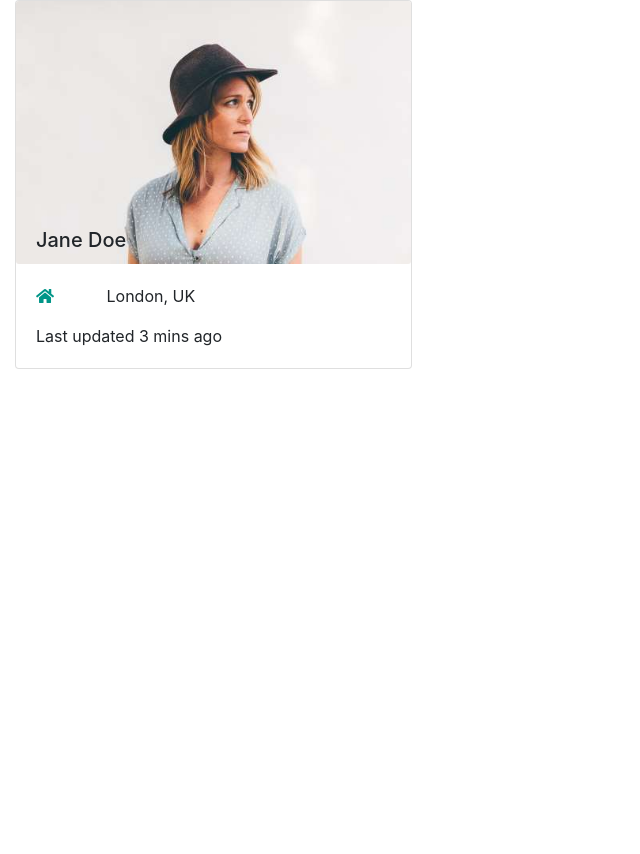
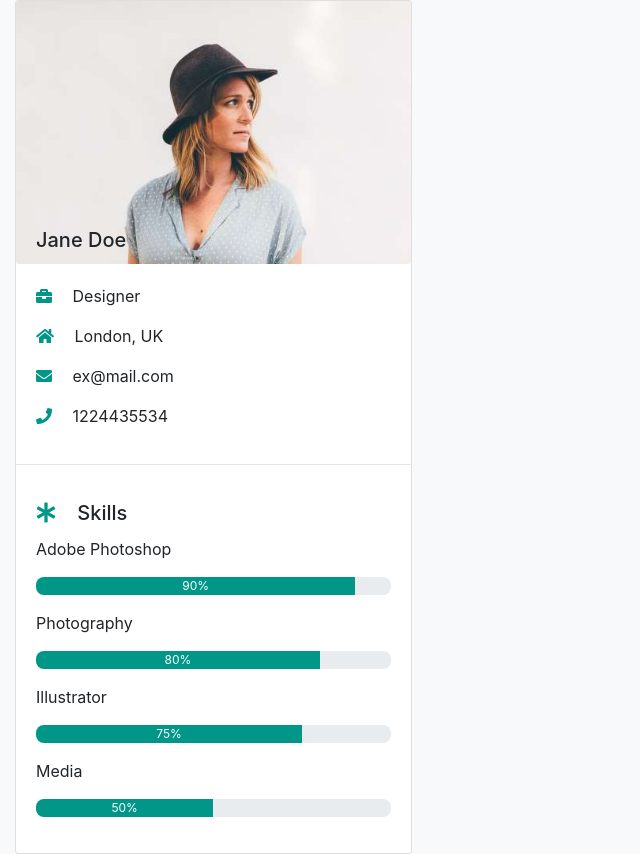
Before and after one commit to ahmedElnewery/boostrap_cv, a plain HTML site: page index.html in a window 1280 px wide. Shown: the whole page, without its empty margins (0-640 px from the left). Before the commit the page ends 800 px from the top, so only its background shows below. Drawn offline with nearby package versions, Linux system fonts and the light colour scheme.

Commit message:
add skills and info sections

```diff
--- a/cv.scss
+++ b/cv.scss
@@ -9,3 +9,13 @@ $maincolor: #009688;
     }
 
 }
+.skills-progress{
+    .progress{
+        height:18px;
+        border-radius: .5rem;
+        .progress-bar{
+            background-color: $maincolor;
+        }
+    }
+
+}
--- a/index.html
+++ b/index.html
@@ -14,12 +14,12 @@
     <link rel="stylesheet" href="./style.css">
 </head>
 
-<body>
+<body class="bg-light">
     <div class="container-fluid">
         <div class="row">
             <div class="col-md-4">
-                <div class="info" id="info">
-                    <div class="card ">
+                <div class="card ">
+                    <div class="info" id="info">
                         <div class=" position-relative">
                             <img class="card-img" src="./images/profile.jpg" alt="Card image">
                             <div class="card-img-overlay">
@@ -29,15 +29,79 @@
                         <div class="card-body">
 
                             <p class="card-text">
-                                <span class="mr-5">
-                                    <i class="fas fa-home main-color"></i>
+                                <span class="mr-3">
+                                    <i class="fas fa-briefcase main-color"></i>
+                                </span>
+                                Designer
+                            </p>
+                            <p class="card-text">
+                                <span class="mr-3 main-color">
+                                    <i class="fas fa-home "></i>
                                 </span>
                                 London, UK
                             </p>
-                            <p class="card-text">Last updated 3 mins ago</p>
+                            <p class="card-text">
+                                <span class="mr-3 main-color">
+                                    <i class="fas fa-envelope"></i>
+                                </span>
+                                ex@mail.com
+                            </p>
+                            <p class="card-text">
+                                <span class="mr-3 main-color">
+
+                                    <i class="fas fa-phone"></i>
+                                </span>
+                                1224435534
+                            </p>
+
                         </div>
                     </div>
+                    <hr>
+                    <div class="skills">
+                        <div class="card-body">
+                            <h5 class="card-title heading"><span class="mr-3 main-color">
+                                    <i class="fas fa-asterisk"></i>
+                                </span>
+                                Skills</h5>
+                            <div class="skills-progress">
+                                <div class="progress-group mb-3">
+                                    <p>Adobe Photoshop </p>
+                                    <div class="progress">
+                                        <div class="progress-bar" role="progressbar" style="width: 90%"
+                                            aria-valuenow="90" aria-valuemin="0" aria-valuemax="100">90%</div>
+                                    </div>
+                                </div>
+                                <div class="progress-group mb-3">
+                                    <p>Photography</p>
+                                    <div class="progress">
+                                        <div class="progress-bar" role="progressbar" style="width: 80%"
+                                            aria-valuenow="80" aria-valuemin="0" aria-valuemax="100">80%</div>
+                                    </div>
+                                </div>
+                                <div class="progress-group mb-3">
+                                    <p>Illustrator </p>
+                                    <div class="progress">
+                                        <div class="progress-bar" role="progressbar" style="width: 75%"
+                                            aria-valuenow="75" aria-valuemin="0" aria-valuemax="100">75%</div>
+                                    </div>
+                                </div>
+                                <div class="progress-group mb-3">
+                                    <p>Media </p>
+                                    <div class="progress">
+                                        <div class="progress-bar" role="progressbar" style="width: 50%"
+                                            aria-valuenow="50" aria-valuemin="0" aria-valuemax="100">50%</div>
+                                    </div>
+                                </div>
+                            </div>
+                        </div>
+                    </div>
+
+
+
+
                 </div>
+
+
             </div>
             <div class="col-md-8">
 
```
Also changed, not shown: style.css, 1 other file.
